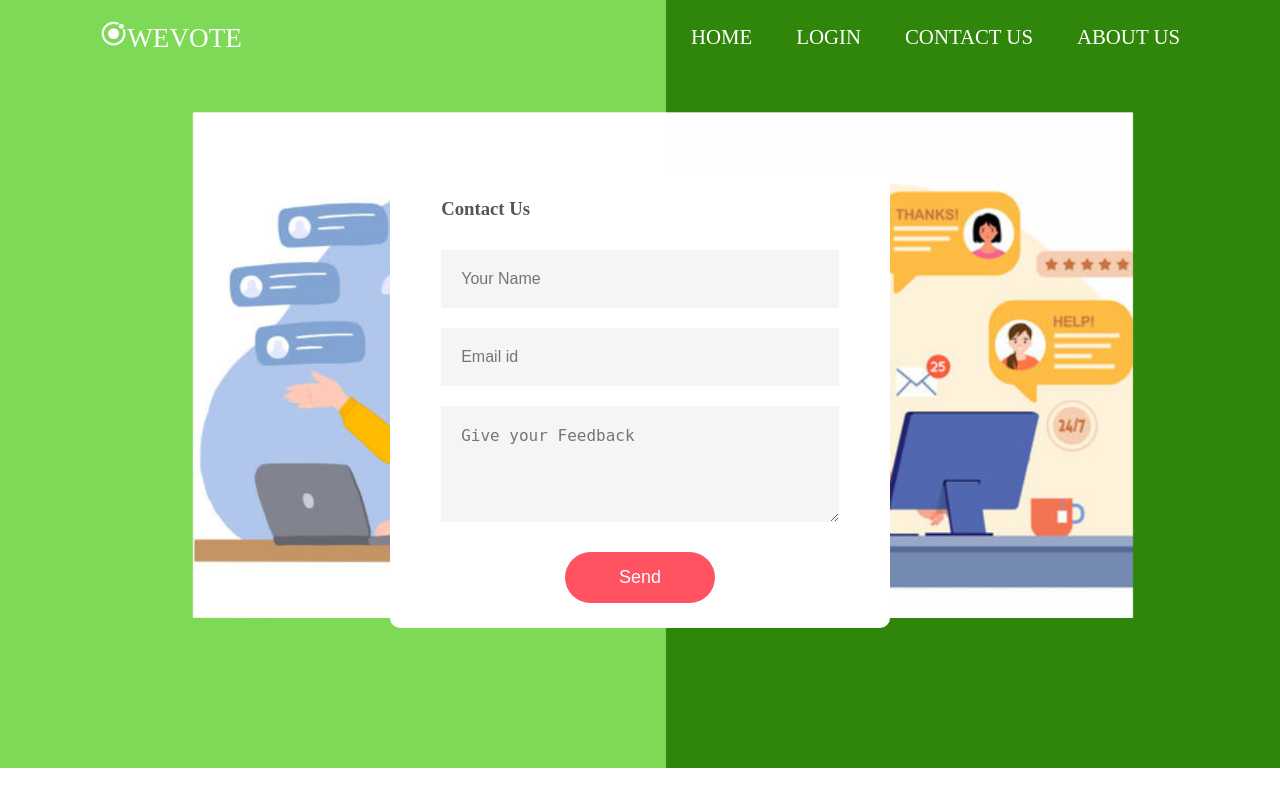
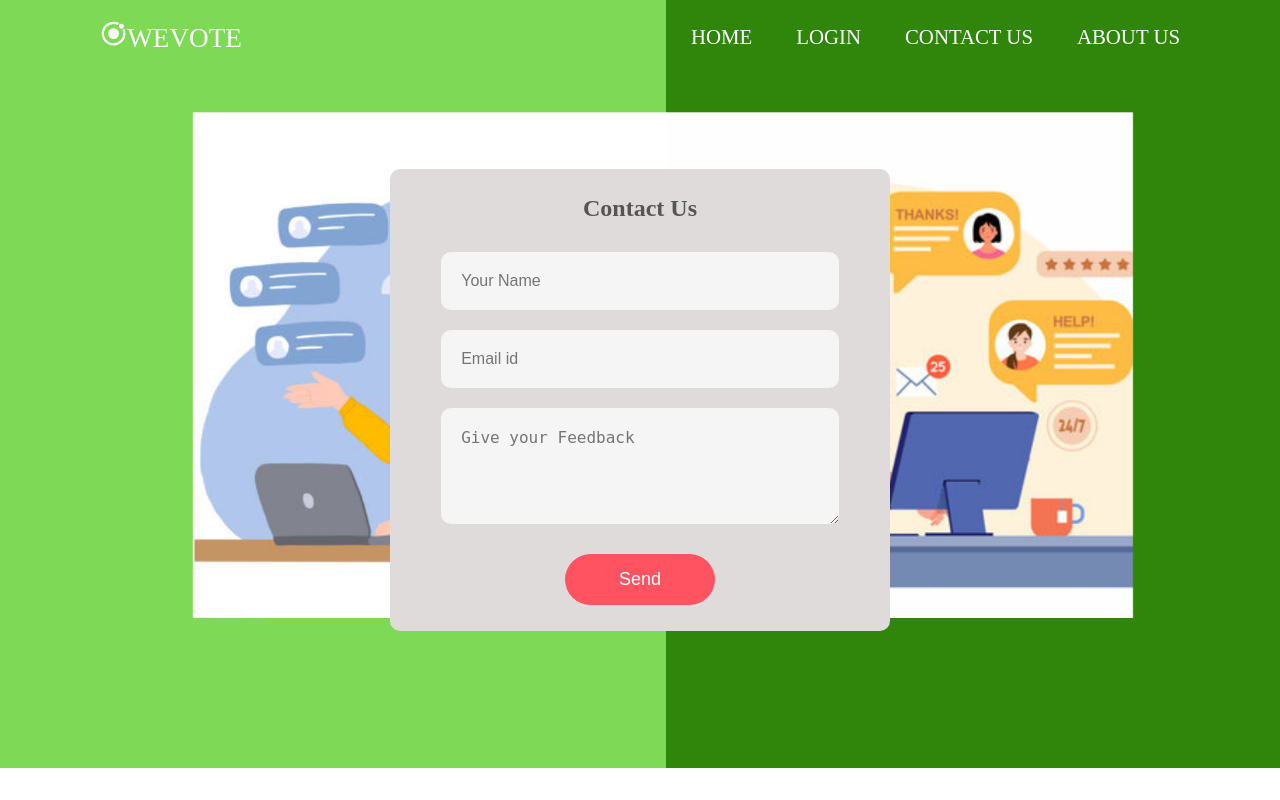
Before and after one commit to ICNZACK/ONLINE-VOTING-SYSTEM, a PHP site: the page made by Routes/Contact Us.html in a window 1280 px wide. Run offline with PHP 8.4, Linux system fonts and the light colour scheme.

Commit message:
some changes

```diff
--- a/Routes/Contact Us.html
+++ b/Routes/Contact Us.html
@@ -23,7 +23,7 @@
     <div class="container">
      <!-- <form action="https://formsubmit.co/Wevote01092023@gmail.com" method="POST" > -->
         <form action="Contact Us.php" method="POST" >
-        <h3>Contact Us</h3>
+        <h2>Contact Us</h2>
         <input type="text" name="name" placeholder="Your Name" required>
         <input type="email" name="email" placeholder="Email id" required>
         <textarea name="message" rows="4"required placeholder="Give your Feedback"></textarea>
@@ -31,6 +31,5 @@
         <button type="submit">Send</button>
     </form>
     </div>
-
 </body>
 </html>
--- a/css/Contact us .css
+++ b/css/Contact us .css
@@ -54,7 +54,7 @@
     justify-content: center;
 }
 form{
-    background: #fff;
+    background: #dfdbdb;
     display: flex;
     flex-direction: column;
     padding: 2vw 4vw;
@@ -62,10 +62,11 @@
     max-width: 500px;
     border-radius: 10px;
 }
-form h3{
+form h2{
     color: #555;
     font-weight: 800;
     margin-bottom: 20px;
+    text-align: center;
 }
 
 form input, form textarea{
@@ -75,6 +76,7 @@
     outline: none;
     background: #f5f5f5;
     font-size: 16px;
+    border-radius: 10px;
 }
 form button{
     padding: 15px;
```
